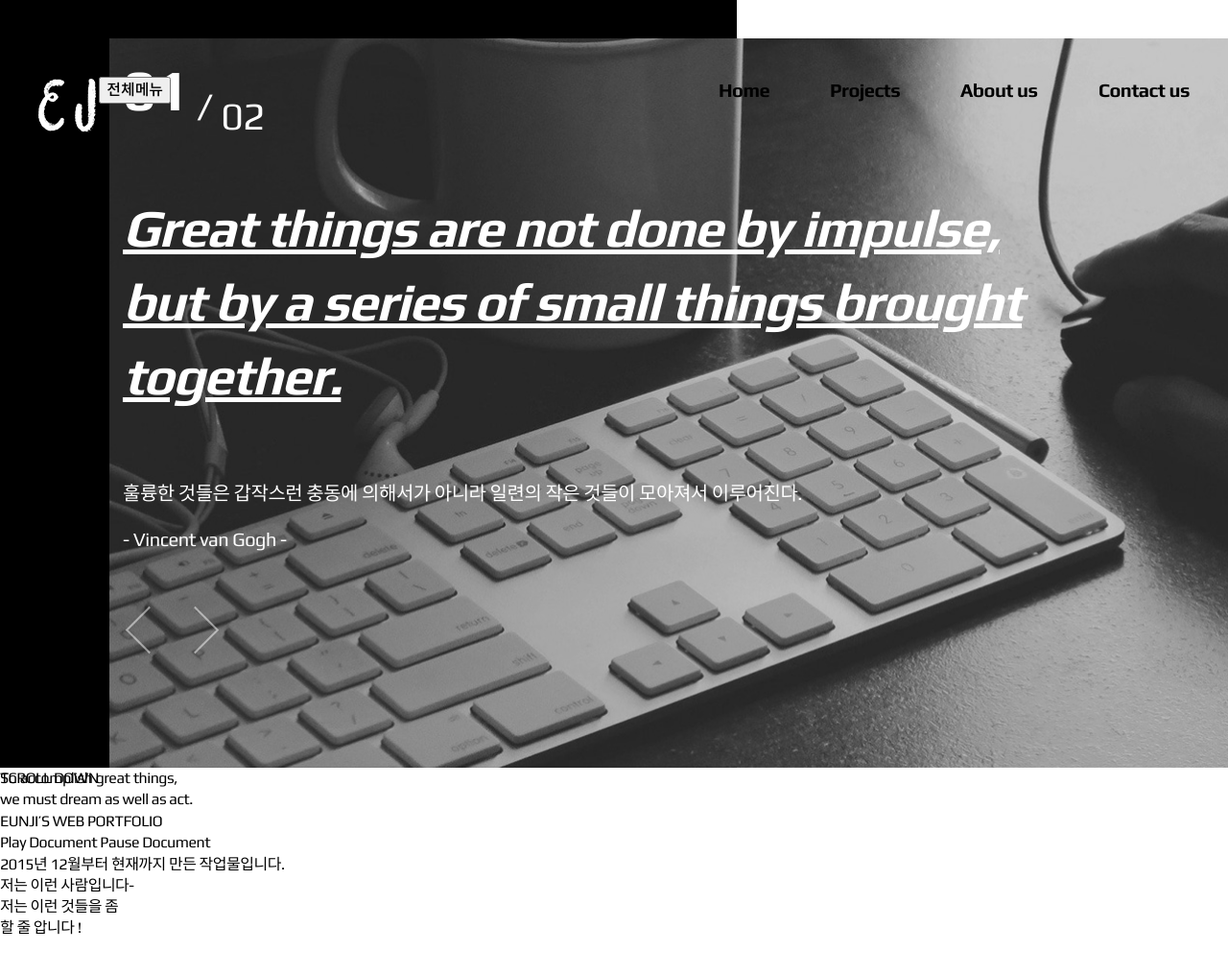
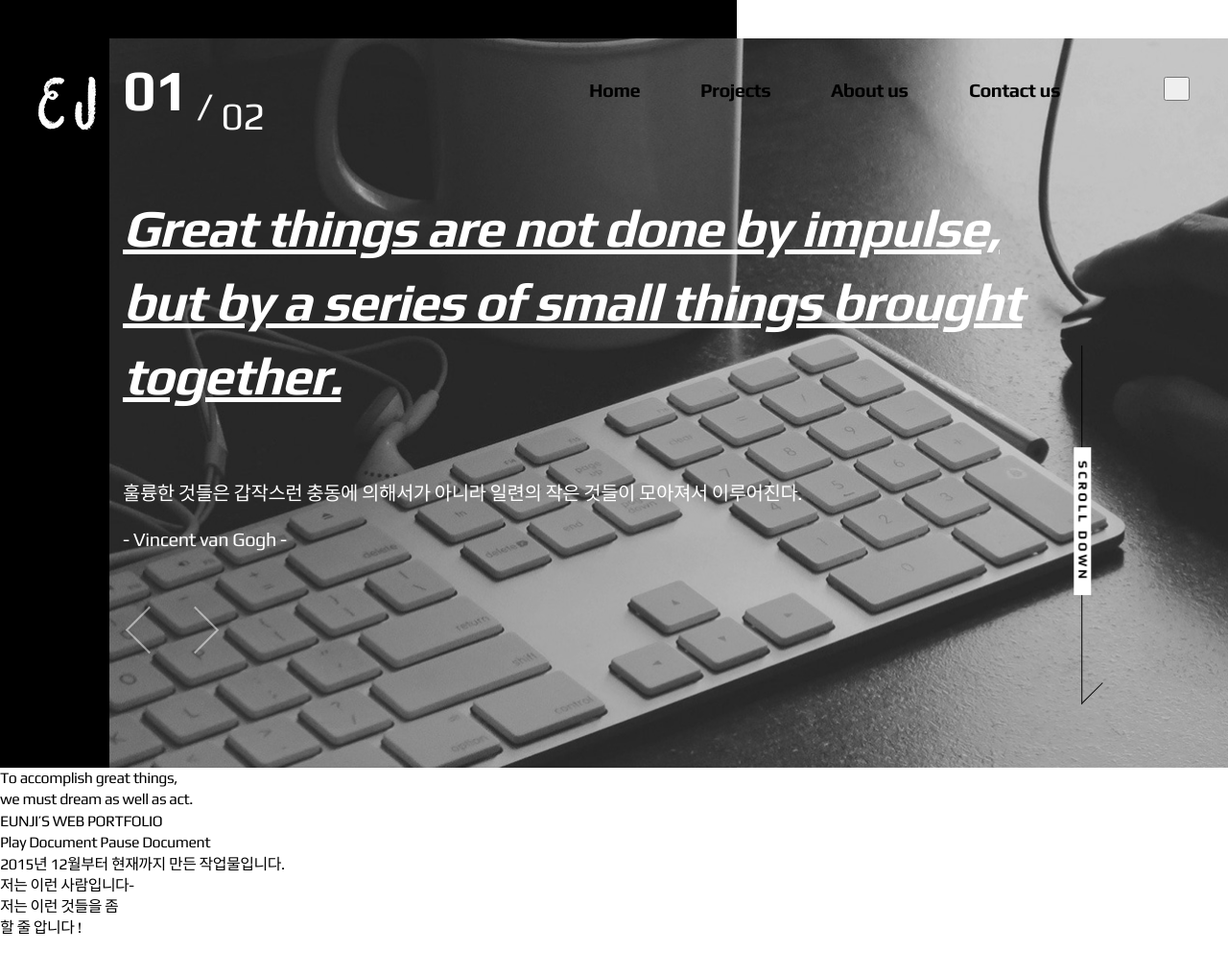
Before and after one commit to uenji/portfolio2020, a PHP site: page /index.html in a window 1280 px wide. Shown: the top 1016 px of the page at 96% size. Run offline with PHP 8.4, Linux system fonts and the light colour scheme; style sheets or scripts are compiled from the project's sources; some web fonts are replaced.

Commit message:
main visual, gnb

```diff
--- a/index.html
+++ b/index.html
@@ -39,11 +39,35 @@
 <body>
 
 <div id="wrap">
-    <header class="header" id="header"></header>
+    <header class="header" id="header">
+        <!-- header s -->
+        <h1 class="logo"><a href="/">웹 퍼블리셔 이은지 포트폴리오</a></h1>
+        <nav class="gnb">
+            <ul>
+                <li><a href="#home" class="page-scroll">Home</a></li>
+                <li><a href="#none" class="page-scroll">Projects</a></li>
+                <li><a href="#none" class="page-scroll">About us</a></li>
+                <li><a href="#none" class="page-scroll">Contact us</a></li>
+            </ul>
+        </nav>
+        <button class="hammenu"><span class="txt">전체메뉴</span><i class="first"></i><i class="second"></i><i class="last"></i></button>
+        <div class="mobile_menu">
+            <nav class="gnb">
+                <ul>
+                    <li><a href="#none" class="page-scroll">Home</a></li>
+                    <li><a href="#none" class="page-scroll">Projects</a></li>
+                    <li><a href="#none" class="page-scroll">About us</a></li>
+                    <li><a href="#none" class="page-scroll">Contact us</a></li>
+                </ul>
+            </nav>
+        </div>
+        <!-- header e -->
+
+    </header>
 
     <div id="container">
         <!-- main visial s -->
-        <div class="main_vis">
+        <div class="main_vis" id="home">
             <div class="left_bg"></div>
             <div class="swiper-container main_swiper">
                 <div class="swiper-wrapper">
@@ -66,7 +90,7 @@
                     <button class="slide_btn swiper-button-next">다음</button>
                 </div>
             </div>
-            <span class="scrolldown">SCROLL DOWN</span>
+            <p class="scrolldown"><span class="txt">SCROLL DOWN</span></p>
         </div>
         <!-- main visial e -->
 
--- a/resources/css/layout.css
+++ b/resources/css/layout.css
@@ -3,14 +3,22 @@
 
 /*header*/
 .header { position: fixed; left:0; width: 100%; transition:top .8s ease-in-out; top:80px;  z-index:3; box-sizing: border-box; padding: 0 5vh;}
+.header.scroll { top:30px;}
 .header .logo {display:inline-block;}
 .header .logo a { text-indent: -99999px; display: block; background:url("../../resources/img/w_logo.png") no-repeat; background-size: cover; width:60px; height:56px;}
 
-.header > .gnb {float:right;}
+.header.black .logo a { background-image:url("../../resources/img/logo.png")}
+
+
+.header > .gnb {float:right; margin-right:135px;}
 .header > .gnb ul {}
 .header > .gnb ul li {display: inline-block; font-size:20px; margin-left:60px;}
-.header > .gnb ul li a { font-weight: 600; font-family: 'play';}
+.header > .gnb ul li a { transition: .3s ease; font-weight: 600; font-family: 'play';}
+.header > .gnb ul li a:hover {color:#e51b23;}
 
+.hammenu { position: absolute; width: 27px; right: 5vh; display: inline-block;}
+.hammenu .txt {font-size: 0;}
+.hammenu i { width: 100%; height: 2px; background: #000;}
 
 
 @media screen and (max-width:1100px){
--- a/resources/css/main.css
+++ b/resources/css/main.css
@@ -21,7 +21,17 @@
 .main_vis .slide_btn {transition:.3s ease; display: inline-block; position: relative; text-indent: -99999px; border: none; background: none; border: 2px solid rgba(255,255,255,.5); border-right:0; border-bottom: 0; width: 35px; height: 35px; transform: rotate(-45deg); outline:none; font-size: 0;}
 .main_vis .slide_btn.swiper-button-next { border: 2px solid rgba(255,255,255,.5); border-left:0; border-top: 0; margin-left: 30px;}
 .main_vis .slide_btn:hover { border-color: #fff;}
+.main_vis .scrolldown { position: absolute; right: 0; z-index: 1; bottom: 57px; width: 340px; line-height:100%;  transform: rotate(90deg) translate3d(-50%, -50%, 0); }
+.main_vis .scrolldown::before { transition: .3s ease; content:''; display: inline-block; width: 100%; right: 0; height: 1px; background: #000; position: absolute; }
+.main_vis .scrolldown::after {content: ''; position: absolute;top:-11px; right: -3px; display: inline-block; height: 1px; width: 30px; background:#000; transform:rotate(45deg); }
+.main_vis .scrolldown span {animation: scrollDown 1.5s ease infinite; position: relative; display: inline-block; font-family: 'play'; transition: .3s ease; font-size: 13px; letter-spacing: 3px; transform: translateX(40px) translateY(-50%); padding:0 14px; font-weight: 600; background: #fff; }
+.main_vis:hover .scrolldown::before {width: 110%;}
 
+@keyframes scrollDown {
+    0% { transform: translateX(40px) translateY(-50%);}
+    70% { transform: translateX(50%) translateY(-50%);}
+    100%{transform: translateX(40px) translateY(-50%);}
+}
 
 
 @keyframes zoomIn00 {
--- a/resources/js/common.js
+++ b/resources/js/common.js
@@ -95,7 +95,33 @@ $(document).ready(function(){
         },
 
 
-    });
+	});
+
+	// scroll event
+	$(window).scroll(function() {
+		var hdHeight = $('.header').height();
+		var mainHeight = $('.main_vis').height();
+		var windowTop = $(window).scrollTop();
+		// header scroll
+		if(windowTop >= hdHeight) {
+			$('.header').addClass('scroll');
+		} else {
+			$('.header').removeClass('scroll');
+		}
+
+		// main_vis scroll
+		if(windowTop >= mainHeight) {
+			$('.header').addClass('black');
+		} else {
+			$('.header').removeClass('black');
+		}
+
+
+	});
+
+
+
+
 
 
 
```
